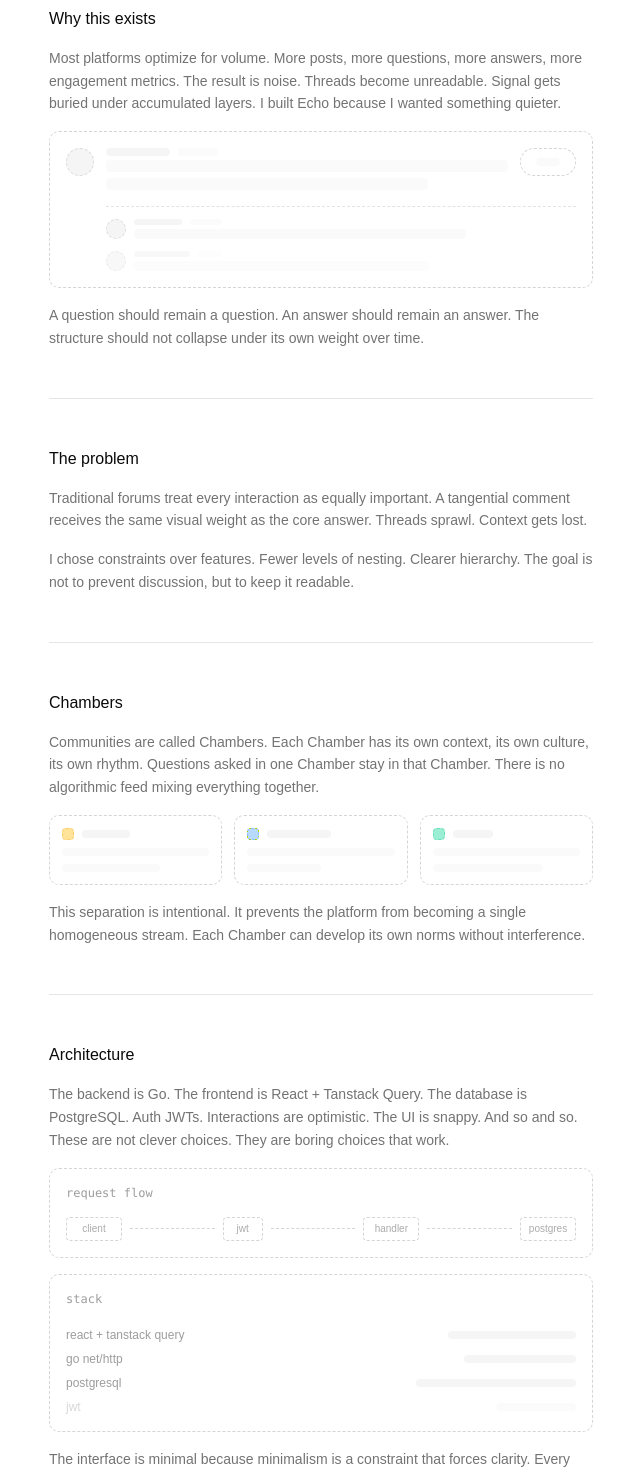
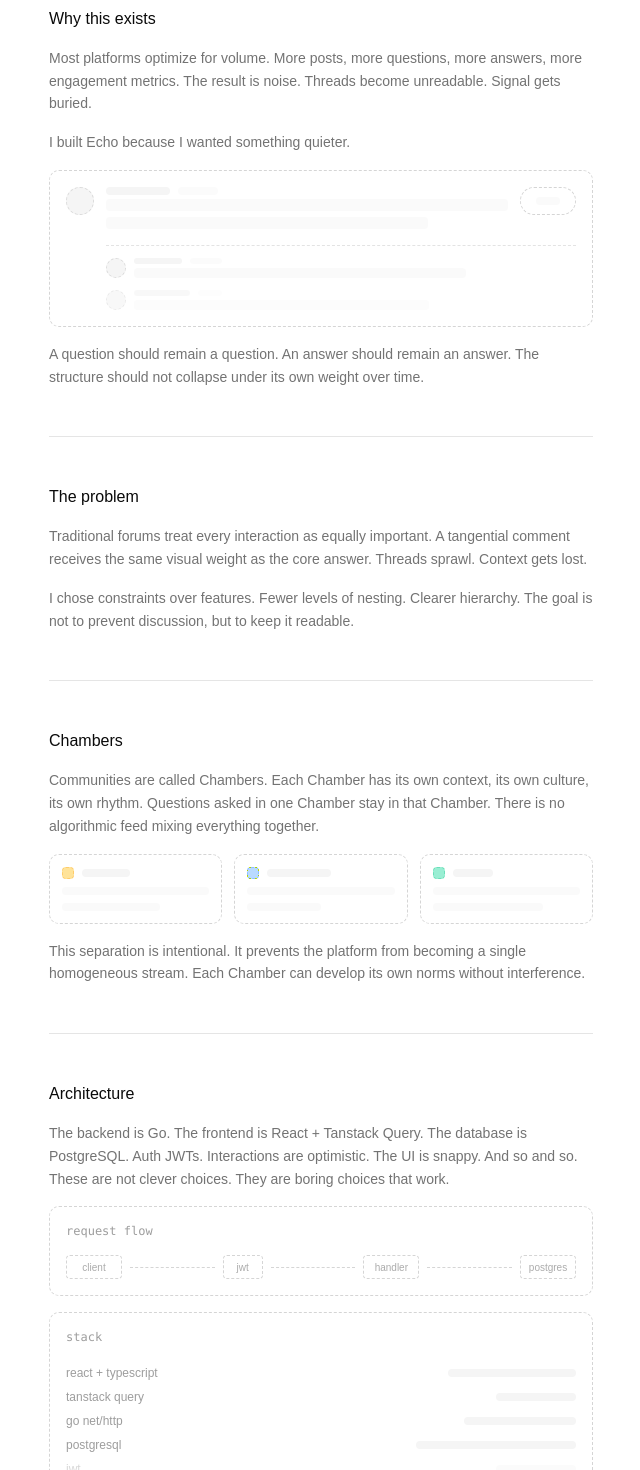
Before and after one commit to electr1fy0/echo, a React (Vite) app in the folder client/: page /landing in a window 1280 px wide. Shown: the part 240-1710 px from the top of the page, without its empty margins (319-959 px from the left). Built offline with nearby package versions, Linux system fonts and the light colour scheme; no server answers.

Commit message:
minor visual and copy improvements on landing

```diff
--- a/client/src/pages/auth.tsx
+++ b/client/src/pages/auth.tsx
@@ -11,7 +11,12 @@ import {
   CardHeader,
   CardTitle,
 } from "@/components/ui/card";
-import { useSignin, useSignup, useRequestPasswordReset, useResendVerification } from "@/hooks/use-auth";
+import {
+  useSignin,
+  useSignup,
+  useRequestPasswordReset,
+  useResendVerification,
+} from "@/hooks/use-auth";
 import { HugeiconsIcon } from "@hugeicons/react";
 import { Alert02Icon } from "@hugeicons/core-free-icons";
 function SkeletonQuestionItem() {
@@ -100,10 +105,8 @@ export function Auth() {
     error: resetError,
   } = useRequestPasswordReset();
 
-  const {
-    mutate: resendVerification,
-    isPending: isResendPending,
-  } = useResendVerification();
+  const { mutate: resendVerification, isPending: isResendPending } =
+    useResendVerification();
 
   function handleSubmit(e: React.FormEvent) {
     e.preventDefault();
@@ -142,7 +145,8 @@ export function Auth() {
             </div>
             <CardTitle>Check your email</CardTitle>
             <CardDescription>
-              If an account exists for <strong>{user.email}</strong>, we've sent instructions to reset your password.
+              If an account exists for <strong>{user.email}</strong>, we've sent
+              instructions to reset your password.
             </CardDescription>
           </CardHeader>
           <CardContent>
@@ -195,7 +199,8 @@ export function Auth() {
                 if (user.email) {
                   resendVerification(user.email, {
                     onSuccess: () => alert("Verification email resent!"),
-                    onError: () => alert("Failed to resend email. Please try again.")
+                    onError: () =>
+                      alert("Failed to resend email. Please try again."),
                   });
                 }
               }}
@@ -311,7 +316,9 @@ export function Auth() {
                   (isForgotPassword
                     ? !user.email.trim()
                     : isSignUp
-                      ? !user.username.trim() || !user.email.trim() || !user.password.trim()
+                      ? !user.username.trim() ||
+                        !user.email.trim() ||
+                        !user.password.trim()
                       : !user.username.trim() || !user.password.trim())
                 }
               >
@@ -328,7 +335,7 @@ export function Auth() {
               {!isForgotPassword && !isSignUp && (
                 <button
                   onClick={() => setIsForgotPassword(true)}
-                  className="text-xs text-muted-foreground hover:text-foreground transition-colors"
+                  className="text-xs mt-1 mb-7 ml-2 text-muted-foreground hover:text-foreground transition-colors"
                 >
                   Forgot your password?
                 </button>
--- a/client/src/pages/landing.tsx
+++ b/client/src/pages/landing.tsx
@@ -36,8 +36,10 @@ export function Landing() {
           <p className="text-muted-foreground text-sm leading-relaxed">
             Most platforms optimize for volume. More posts, more questions, more
             answers, more engagement metrics. The result is noise. Threads
-            become unreadable. Signal gets buried under accumulated layers. I
-            built Echo because I wanted something quieter.
+            become unreadable. Signal gets buried.
+          </p>
+          <p className="text-muted-foreground text-sm leading-relaxed">
+            I built Echo because I wanted something quieter.
           </p>
 
           <div className="border border-dashed border-muted-foreground/30 rounded-lg p-4 space-y-4">
@@ -81,7 +83,6 @@ export function Landing() {
               </div>
             </div>
           </div>
-
           <p className="text-muted-foreground text-sm leading-relaxed">
             A question should remain a question. An answer should remain an
             answer. The structure should not collapse under its own weight over
@@ -194,9 +195,15 @@ export function Landing() {
             <div className="space-y-2">
               <div className="flex items-center justify-between">
                 <span className="text-xs text-muted-foreground/70">
-                  react + tanstack query
+                  react + typescript
                 </span>
                 <div className="h-2 w-32 bg-muted rounded" />
+              </div>
+              <div className="flex items-center justify-between">
+                <span className="text-xs text-muted-foreground/70">
+                  tanstack query
+                </span>
+                <div className="h-2 w-20 bg-muted rounded" />
               </div>
               <div className="flex items-center justify-between">
                 <span className="text-xs text-muted-foreground/70">
@@ -335,9 +342,9 @@ export function Landing() {
         <section className="pt-4">
           <Link to="/auth">
             <Button
-              variant="outline"
+              variant="default"
               size="lg"
-              className="w-full text-sm font-normal"
+              className="w-full text-sm font-normal "
             >
               Create an account
             </Button>
@@ -345,10 +352,10 @@ export function Landing() {
         </section>
       </main>
 
-      <footer className="w-full max-w-xl mx-auto px-4 py-8 border-t border-border">
+      <footer className="w-full max-w-xl mx-auto px-4 py-8 mt-4 border-t border-border">
         <div className="flex flex-col gap-4 text-xs text-muted-foreground">
           <div className="flex items-center justify-between">
-            <span>v0.5.1</span>
+            <span>v0.5.5</span>
             <div className="flex items-center gap-4">
               <a
                 href="mailto:me@ayushpandey.xyz?subject=Hi%20Ayush"
--- a/client/src/pages/profile.tsx
+++ b/client/src/pages/profile.tsx
@@ -120,7 +120,7 @@ export function Profile() {
               Edit Profile
             </Button>
             <DropdownMenu>
-              <DropdownMenuTrigger className="h-9 w-9 box-border border-neutral-100 dark:border-neutral-800 inline-flex items-center justify-center rounded-full hover:bg-neutral-100 bg-neutral-200 dark:bg-neutral-900 dark:hover:bg-neutral-800 transition-colors focus-visible:outline-none focus-visible:ring-1 focus-visible:ring-ring">
+              <DropdownMenuTrigger className="h-7 w-7  inline-flex items-center justify-center rounded-full hover:bg-neutral-100  dark:hover:bg-neutral-800 transition-colors focus-visible:outline-none focus-visible:ring-1 focus-visible:ring-ring">
                 <HugeiconsIcon icon={MoreHorizontalIcon} className="size-5" />
               </DropdownMenuTrigger>
               <DropdownMenuContent align="end">
```
